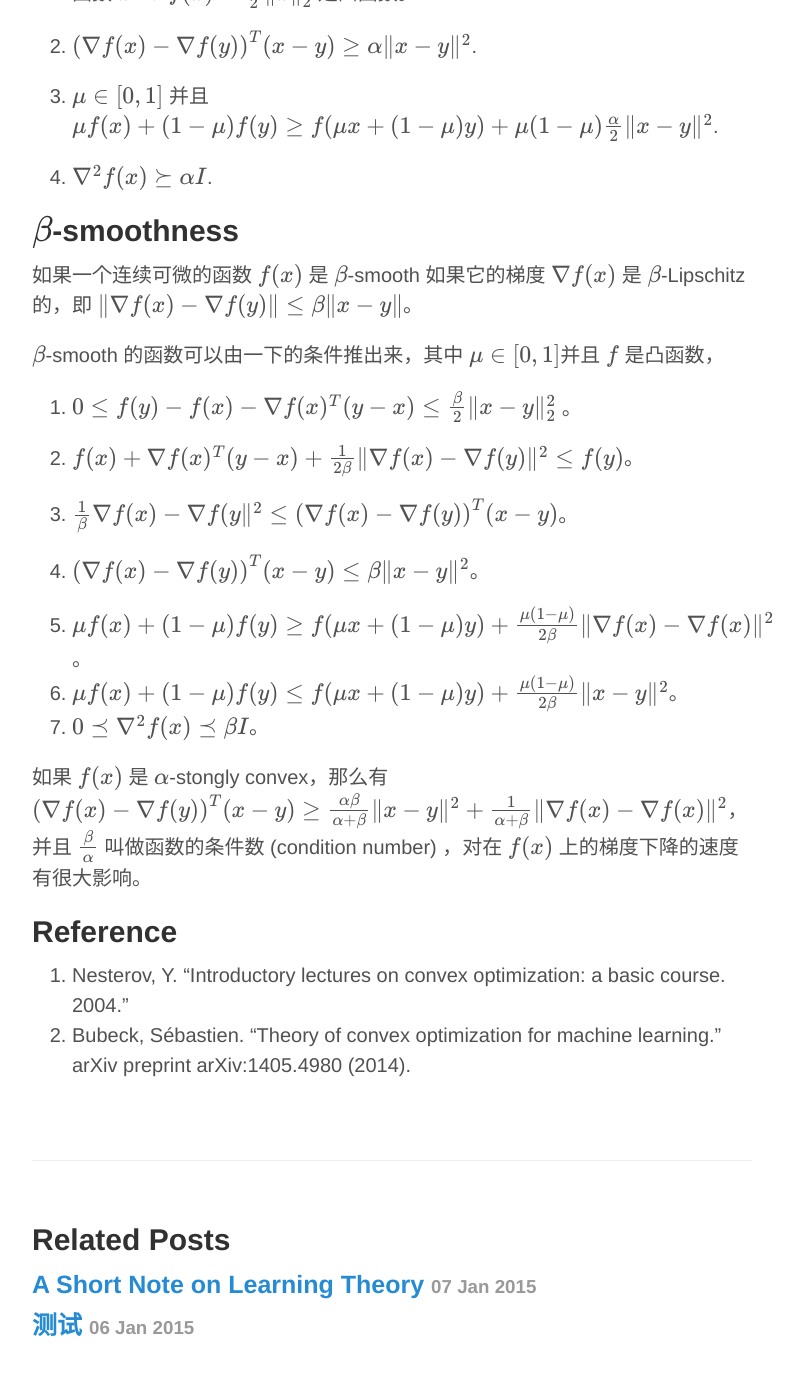
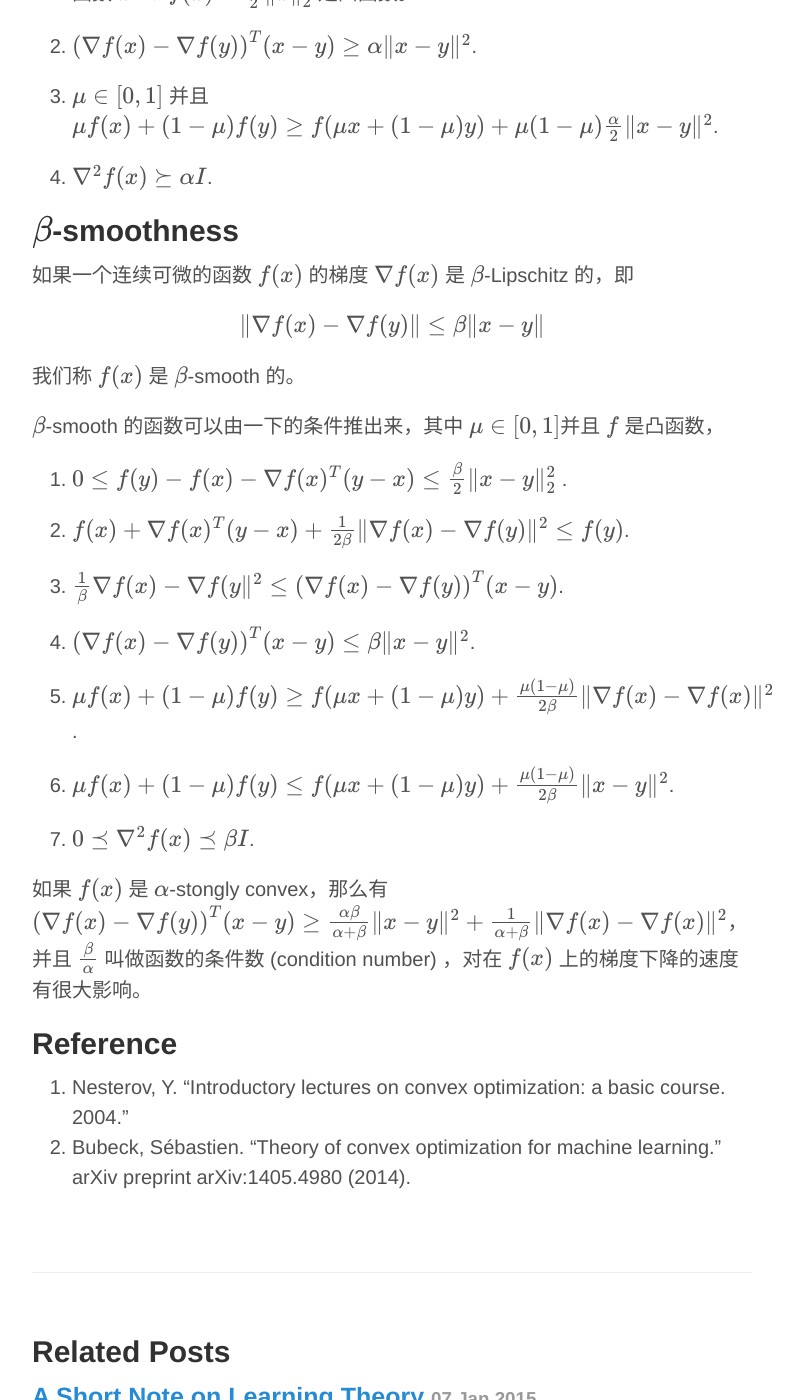
Before and after one commit to bjsc/cswhjiang.github.io, a Jekyll site: the page built from _posts/2015-04-08-strong-convexity-and-smoothness.md, in a window 1280 px wide and 1400 px high, scrolled down 1350 px. Shown: the whole window, without its empty margins (248-1051 px from the left). Built offline with Jekyll 4.4.1, drawn with Linux system fonts in a browser that asks for light colours; formulas are drawn with MathJax 3; comment, search, counter and statistics services are not loaded.

Commit message:
convexity and smoothness

```diff
--- a/_posts/2015-04-08-strong-convexity-and-smoothness.md
+++ b/_posts/2015-04-08-strong-convexity-and-smoothness.md
@@ -47,20 +47,28 @@ $$\alpha$$-strong convexity 可以由以下的条件推出：
 
 
 ## $$ \beta$$-smoothness
-如果一个连续可微的函数 $$ f(x)$$  是 $$ \beta$$-smooth 如果它的梯度 $$ \nabla f(x)$$ 是 $$ \beta$$-Lipschitz 的，即 $$ \|\nabla f(x) - \nabla f(y)\| \leq \beta \|x -y\|$$。
+
+如果一个连续可微的函数 $$ f(x)$$ 的梯度 $$ \nabla f(x)$$ 是 $$ \beta$$-Lipschitz 的，即
+
+$$ \|\nabla f(x) - \nabla f(y)\| \leq \beta \|x -y\|$$
+
+我们称 $$ f(x)$$  是 $$ \beta$$-smooth 的。
 
 $$ \beta$$-smooth 的函数可以由一下的条件推出来，其中 $$ \mu \in [0, 1]$$并且 $$f$$ 是凸函数，
-1. $$ 0 \leq f(y) - f(x) - \nabla f(x)^T (y-x) \leq \frac{\beta}{2} \|x-y\|_2^2$$ 。
 
-2. $$ f(x) + \nabla f(x)^T (y-x) + \frac{1}{2\beta}\|\nabla f(x) - \nabla f(y)\|^2 \leq f(y)$$。
+1. $$ 0 \leq f(y) - f(x) - \nabla f(x)^T (y-x) \leq \frac{\beta}{2} \|x-y\|_2^2$$ .
 
-3. $$\frac{1}{\beta} \nabla f(x) - \nabla f(y\|^2 \leq \left(\nabla f(x) - \nabla f(y)\right)^T(x-y)$$。
+2. $$ f(x) + \nabla f(x)^T (y-x) + \frac{1}{2\beta}\|\nabla f(x) - \nabla f(y)\|^2 \leq f(y)$$.
 
-4. $$\left(\nabla f(x) - \nabla f(y)\right)^T(x-y) \leq \beta \|x-y\|^2$$。
+3. $$\frac{1}{\beta} \nabla f(x) - \nabla f(y\|^2 \leq \left(\nabla f(x) - \nabla f(y)\right)^T(x-y)$$.
 
-5. $$\mu f(x) + (1-\mu)f(y) \geq f(\mu x + (1-\mu)y) + \frac{\mu(1-\mu)}{2\beta} \| \nabla f(x) - \nabla f(x)\|^2 $$。
-6. $$\mu f(x) + (1-\mu)f(y) \leq f(\mu x + (1-\mu)y) + \frac{\mu(1-\mu)}{2\beta} \| x-y\|^2  $$。
-7. $$ 0 \preceq \nabla^2f(x)\preceq \beta I $$。
+4. $$\left(\nabla f(x) - \nabla f(y)\right)^T(x-y) \leq \beta \|x-y\|^2$$.
+
+5. $$\mu f(x) + (1-\mu)f(y) \geq f(\mu x + (1-\mu)y) + \frac{\mu(1-\mu)}{2\beta} \| \nabla f(x) - \nabla f(x)\|^2 $$.
+
+6. $$\mu f(x) + (1-\mu)f(y) \leq f(\mu x + (1-\mu)y) + \frac{\mu(1-\mu)}{2\beta} \| x-y\|^2  $$.
+
+7. $$ 0 \preceq \nabla^2f(x)\preceq \beta I $$.
 
 
 如果 $$f(x) $$ 是 $$ \alpha$$-stongly convex，那么有 $$ \left(\nabla f(x) - \nabla f(y)\right)^T(x-y) \geq \frac{\alpha\beta}{\alpha + \beta} \|x-y\|^2 + \frac{1}{\alpha + \beta} \| \nabla f(x) - \nabla f(x)\|^2$$， 并且 $$\frac{\beta}{\alpha} $$ 叫做函数的条件数 (condition number) ，对在 $$ f(x)$$ 上的梯度下降的速度有很大影响。
```
